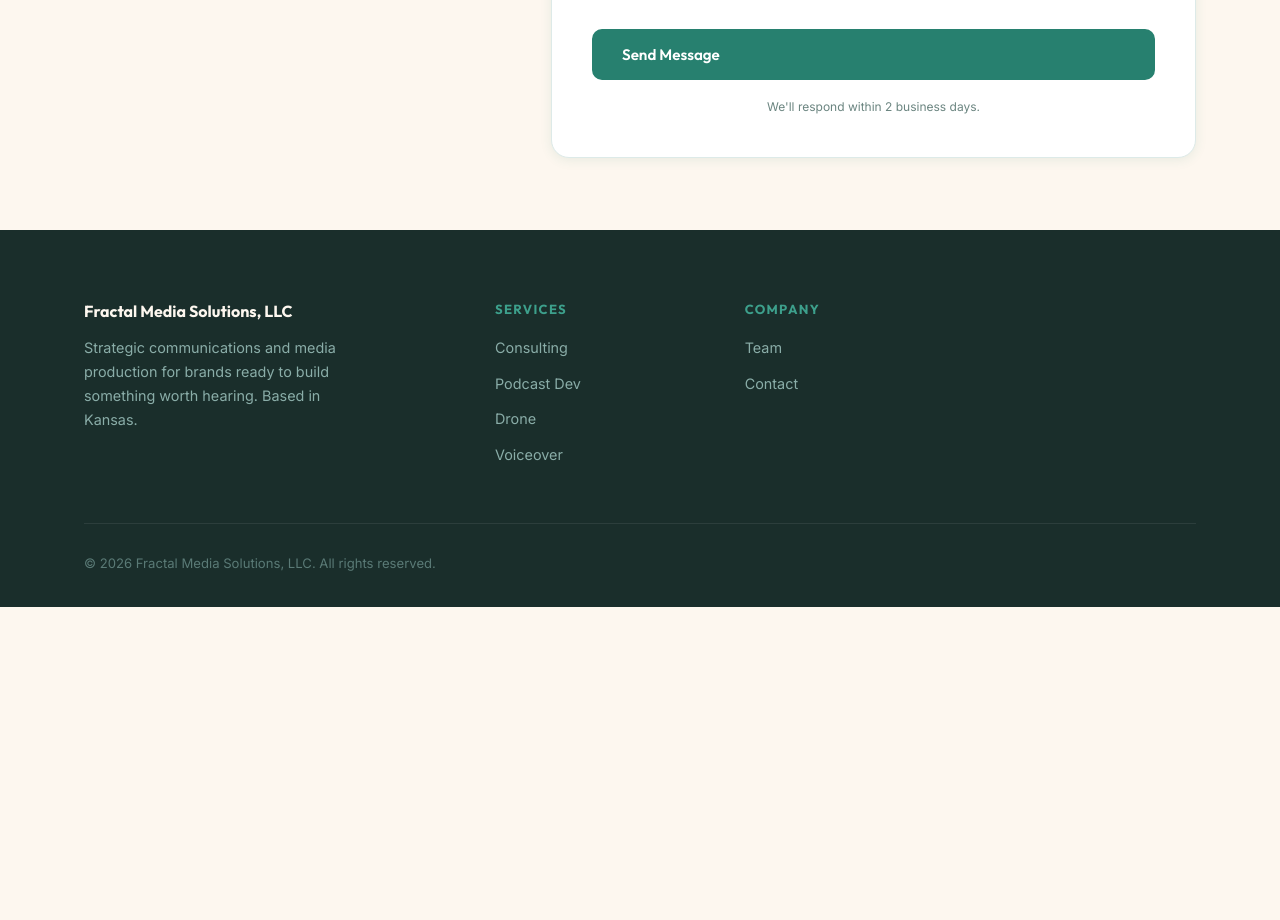
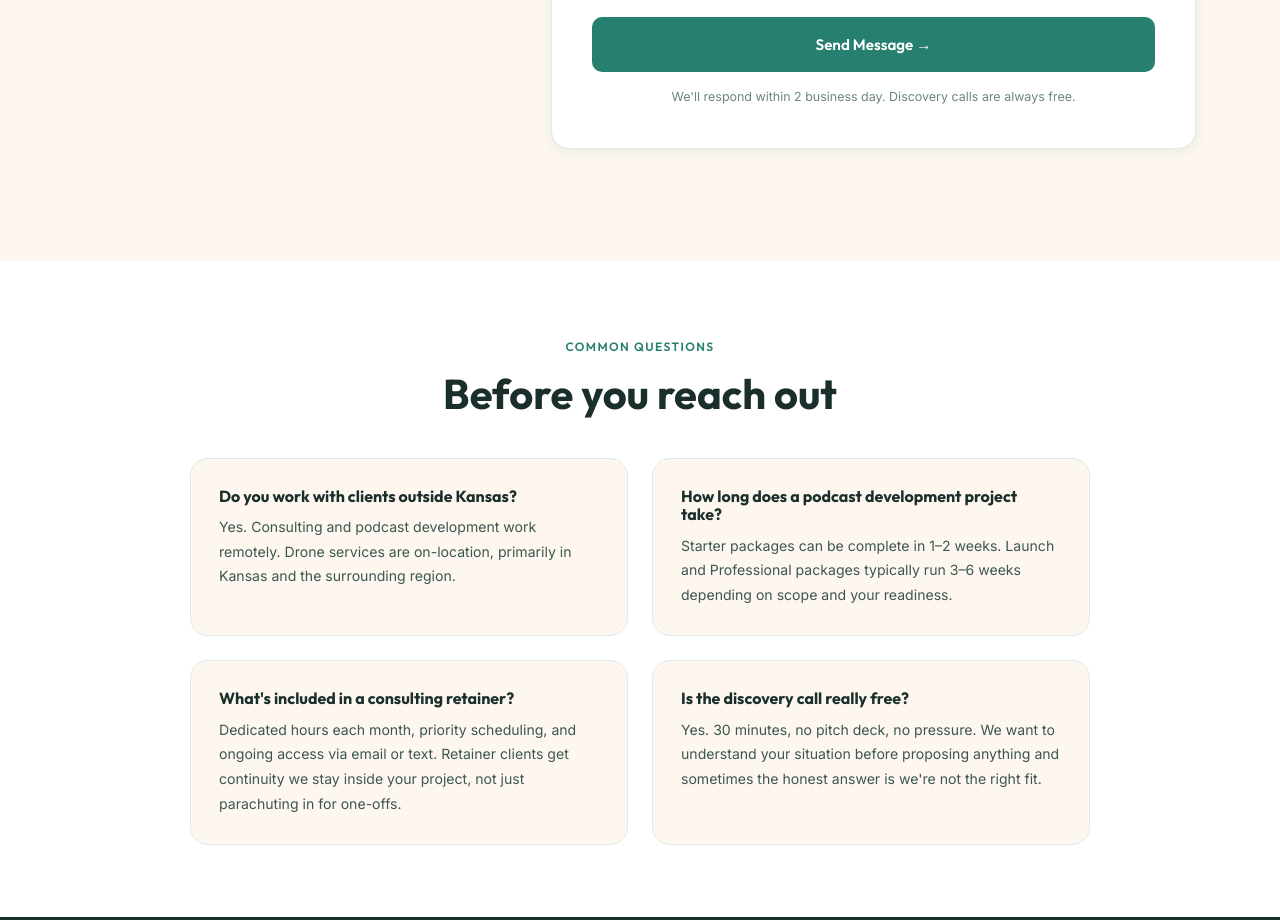
Before and after one commit to timothiyus/fractal-website, a plain HTML site: page contact.html in a window 1280 px wide. Shown: the part 1306-2226 px from the top of the page. Before the commit the page ends 1913 px from the top, so only its background shows below. Drawn offline with Linux system fonts and the light colour scheme.

Commit message:
Restore complete contact.html with FAQ section

```diff
--- a/contact.html
+++ b/contact.html
@@ -156,12 +156,50 @@
                   <textarea id="message" name="message" placeholder="What are you building? What's the timeline? The more context, the better." required></textarea>
                 </div>
 
-                <button type="submit" class="btn btn--primary" style="width: 100%; margin-top: 12px;">Send Message</button>
+                <div class="form-group" style="margin-bottom: 0;">
+                  <button type="submit" class="btn btn--primary" style="width: 100%; justify-content: center; padding: 16px;">
+                    Send Message →
+                  </button>
+                </div>
+
+                <p style="font-size: 0.78rem; color: var(--ink-soft); margin-top: 14px; text-align: center;">We'll respond within 2 business day. Discovery calls are always free.</p>
               </form>
-              <p style="font-size: 0.75rem; color: var(--ink-soft); margin-top: 16px; text-align: center;">We'll respond within 2 business days.</p>
+
+              <div id="formSuccess" style="display: none; text-align: center; padding: 48px 24px;">
+                <div style="font-size: 3rem; margin-bottom: 16px;">✅</div>
+                <h3 style="margin-bottom: 10px;">Message received!</h3>
+                <p>We'll be in touch within two business days.</p>
+              </div>
             </div>
           </div>
 
+        </div>
+      </div>
+    </section>
+
+    <section class="section" style="background: var(--white);">
+      <div class="container">
+        <div class="section-header section-header--center">
+          <span class="section-label">Common Questions</span>
+          <h2>Before you reach out</h2>
+        </div>
+        <div style="display: grid; grid-template-columns: 1fr 1fr; gap: 24px; max-width: 900px; margin: 0 auto;">
+          <div style="padding: 28px; background: var(--cream); border-radius: var(--radius-lg); border: 1px solid var(--border);">
+            <h4 style="margin-bottom: 10px; font-size: 1rem;">Do you work with clients outside Kansas?</h4>
+            <p style="font-size: 0.88rem;">Yes. Consulting and podcast development work remotely. Drone services are on-location, primarily in Kansas and the surrounding region.</p>
+          </div>
+          <div style="padding: 28px; background: var(--cream); border-radius: var(--radius-lg); border: 1px solid var(--border);">
+            <h4 style="margin-bottom: 10px; font-size: 1rem;">How long does a podcast development project take?</h4>
+            <p style="font-size: 0.88rem;">Starter packages can be complete in 1–2 weeks. Launch and Professional packages typically run 3–6 weeks depending on scope and your readiness.</p>
+          </div>
+          <div style="padding: 28px; background: var(--cream); border-radius: var(--radius-lg); border: 1px solid var(--border);">
+            <h4 style="margin-bottom: 10px; font-size: 1rem;">What's included in a consulting retainer?</h4>
+            <p style="font-size: 0.88rem;">Dedicated hours each month, priority scheduling, and ongoing access via email or text. Retainer clients get continuity  we stay inside your project, not just parachuting in for one-offs.</p>
+          </div>
+          <div style="padding: 28px; background: var(--cream); border-radius: var(--radius-lg); border: 1px solid var(--border);">
+            <h4 style="margin-bottom: 10px; font-size: 1rem;">Is the discovery call really free?</h4>
+            <p style="font-size: 0.88rem;">Yes. 30 minutes, no pitch deck, no pressure. We want to understand your situation before proposing anything  and sometimes the honest answer is we're not the right fit.</p>
+          </div>
         </div>
       </div>
     </section>
```
